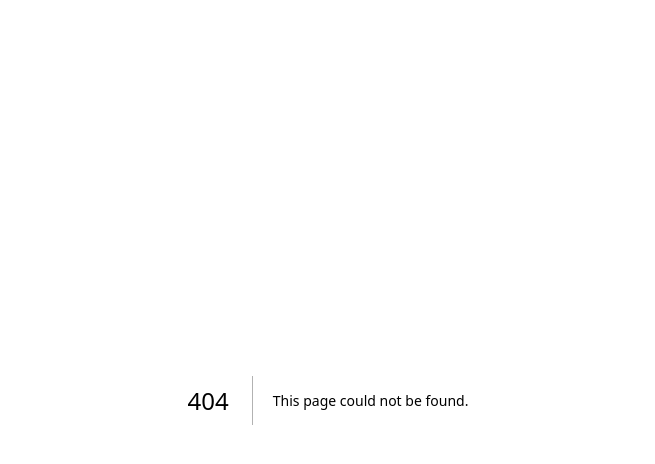
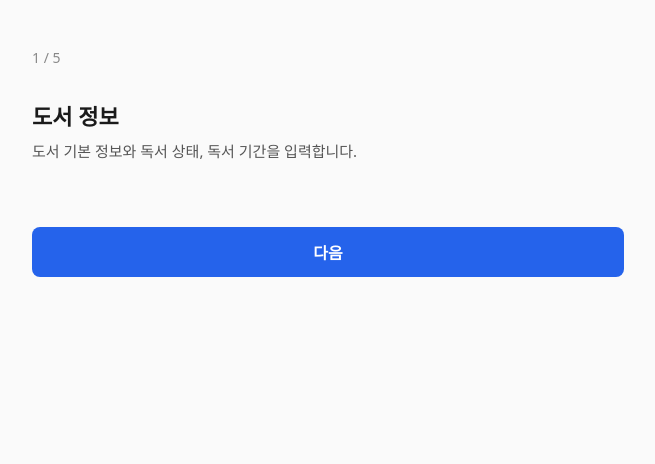
Before and after one commit to f-lab-edu/jy-monorepo, a Next.js app in the folder apps/assignment-03/: page /write in a window 1280 px wide. Before the commit this address had no page. Shown: the top 464 px of the page, without its empty margins (312-967 px from the left). Built offline with nearby package versions, Linux system fonts and the light colour scheme.

Commit message:
feat: 멀티 스텝 폼 골격 추가 (FormProvider + ?step= 스텝 관리 (#15)

```diff
--- /dev/null
+++ b/apps/assignment-03/app/write/page.tsx
@@ -0,0 +1,12 @@
+import { Suspense } from 'react';
+
+import { RecordForm } from '@/components/record-form';
+
+// useSearchParams를 쓰는 클라이언트 폼이라 정적 프리렌더에 Suspense 경계가 필요하다.
+export default function WritePage() {
+  return (
+    <Suspense>
+      <RecordForm />
+    </Suspense>
+  );
+}
--- /dev/null
+++ b/apps/assignment-03/src/components/record-form/index.tsx
@@ -0,0 +1,43 @@
+/** @jsxImportSource @emotion/react */
+'use client';
+
+import { FormProvider, useForm } from 'react-hook-form';
+
+import { StepNavigation } from '@/components/step-navigation';
+import { StepPlaceholder } from '@/components/step-placeholder';
+import { useFunnelStep } from '@/hooks/use-funnel-step';
+import { getStepMeta, STEP_FIELDS, TOTAL_STEPS } from '@/lib/funnel-steps';
+import { DEFAULT_FORM_VALUES, type ReadingRecordFormValues } from '@/lib/reading-record';
+
+// 5스텝을 관통하는 단일 폼 컨테이너. FormProvider가 스텝 전환에도 언마운트되지 않아
+// 폼 값이 그대로 유지된다 — 라우트 분리 대신 ?step= 쿼리 파라미터를 쓰는 이유.
+export function RecordForm() {
+  const { step, goNext, goPrev } = useFunnelStep();
+  const methods = useForm<ReadingRecordFormValues>({
+    // 입력 중엔 조용히, "다음" 클릭 후엔 onChange로 즉시 재평가한다.
+    mode: 'onSubmit',
+    reValidateMode: 'onChange',
+    defaultValues: DEFAULT_FORM_VALUES,
+  });
+
+  const { title, description } = getStepMeta(step);
+
+  // "다음": 현재 스텝 필드만 검증하고 통과 시 이동. 실패 시 첫 실패 필드로 focus.
+  const handleNext = async () => {
+    const fields = STEP_FIELDS[step] ?? [];
+    const valid = fields.length === 0 || (await methods.trigger(fields, { shouldFocus: true }));
+    if (valid) goNext();
+  };
+
+  return (
+    <FormProvider {...methods}>
+      <section css={{ maxWidth: 640, margin: '0 auto', padding: '48px 24px' }}>
+        <p css={{ fontSize: 14, color: '#888', margin: 0 }}>
+          {step} / {TOTAL_STEPS}
+        </p>
+        <StepPlaceholder title={title} description={description} />
+        <StepNavigation step={step} totalSteps={TOTAL_STEPS} onPrev={goPrev} onNext={handleNext} />
+      </section>
+    </FormProvider>
+  );
+}
--- /dev/null
+++ b/apps/assignment-03/src/components/step-navigation/index.tsx
@@ -0,0 +1,56 @@
+/** @jsxImportSource @emotion/react */
+'use client';
+
+interface StepNavigationProps {
+  step: number;
+  totalSteps: number;
+  onPrev: () => void;
+  onNext: () => void;
+}
+
+const baseButton = {
+  flex: 1,
+  padding: '13px 0',
+  borderRadius: 8,
+  fontSize: 16,
+  fontWeight: 600,
+  cursor: 'pointer',
+} as const;
+
+// 이전/다음 네비게이션. 마지막 스텝의 제출 동작은 제출 PR(#6)에서 연결한다.
+export function StepNavigation({ step, totalSteps, onPrev, onNext }: StepNavigationProps) {
+  const isLast = step === totalSteps;
+
+  return (
+    <nav css={{ display: 'flex', gap: 12, marginTop: 32 }}>
+      {step > 1 && (
+        <button
+          type="button"
+          onClick={onPrev}
+          css={{
+            ...baseButton,
+            border: '1px solid #d1d5db',
+            backgroundColor: '#fff',
+            color: '#374151',
+          }}
+        >
+          이전
+        </button>
+      )}
+      <button
+        type="button"
+        onClick={onNext}
+        disabled={isLast}
+        css={{
+          ...baseButton,
+          border: 'none',
+          backgroundColor: '#2563eb',
+          color: '#fff',
+          '&:disabled': { backgroundColor: '#9ca3af', cursor: 'not-allowed' },
+        }}
+      >
+        {isLast ? '작성 완료' : '다음'}
+      </button>
+    </nav>
+  );
+}
--- /dev/null
+++ b/apps/assignment-03/src/components/step-placeholder/index.tsx
@@ -0,0 +1,17 @@
+/** @jsxImportSource @emotion/react */
+'use client';
+
+interface StepPlaceholderProps {
+  title: string;
+  description: string;
+}
+
+// 각 스텝의 실제 필드가 구현되기 전까지 자리를 지키는 플레이스홀더.
+export function StepPlaceholder({ title, description }: StepPlaceholderProps) {
+  return (
+    <div css={{ padding: '32px 0' }}>
+      <h2 css={{ fontSize: 22, margin: '0 0 8px' }}>{title}</h2>
+      <p css={{ fontSize: 15, lineHeight: 1.6, color: '#555', margin: 0 }}>{description}</p>
+    </div>
+  );
+}
--- /dev/null
+++ b/apps/assignment-03/src/hooks/use-funnel-step.ts
@@ -0,0 +1,45 @@
+import { usePathname, useRouter, useSearchParams } from 'next/navigation';
+import { useCallback, useEffect, useState } from 'react';
+
+import { parseStep, TOTAL_STEPS } from '@/lib/funnel-steps';
+
+/**
+ * ?step=N 쿼리 파라미터를 단일 진실(source of truth)로 스텝을 관리한다.
+ *
+ * - 이동은 push라 브라우저 뒤로가기가 그대로 스텝 이동이 된다.
+ * - 도달한 적 없는 스텝의 직접 진입(?step=4 붙여넣기 등)은 마지막 도달 스텝으로 replace.
+ * - maxReachedStep은 세션 내 상태라 새로고침 시 1로 초기화된다. 복원은 persist PR에서 다룬다.
+ */
+export function useFunnelStep() {
+  const router = useRouter();
+  const pathname = usePathname();
+  const searchParams = useSearchParams();
+
+  const step = parseStep(searchParams.get('step'));
+  const [maxReachedStep, setMaxReachedStep] = useState(1);
+
+  useEffect(() => {
+    if (step > maxReachedStep) {
+      router.replace(`${pathname}?step=${maxReachedStep}`);
+    }
+  }, [step, maxReachedStep, pathname, router]);
+
+  const goTo = useCallback(
+    (next: number) => {
+      router.push(`${pathname}?step=${next}`);
+    },
+    [pathname, router],
+  );
+
+  const goNext = useCallback(() => {
+    const next = Math.min(step + 1, TOTAL_STEPS);
+    setMaxReachedStep((max) => Math.max(max, next));
+    goTo(next);
+  }, [goTo, step]);
+
+  const goPrev = useCallback(() => {
+    if (step > 1) goTo(step - 1);
+  }, [goTo, step]);
+
+  return { step, goNext, goPrev };
+}
--- /dev/null
+++ b/apps/assignment-03/src/lib/funnel-steps.ts
@@ -0,0 +1,34 @@
+import type { FieldPath } from 'react-hook-form';
+
+import type { ReadingRecordFormValues } from '@/lib/reading-record';
+
+// 스텝 정의. 배열 순서가 곧 스텝 번호(인덱스 + 1)다.
+export const FUNNEL_STEPS = [
+  { title: '도서 정보', description: '도서 기본 정보와 독서 상태, 독서 기간을 입력합니다.' },
+  { title: '평가', description: '추천 여부와 별점을 매깁니다.' },
+  { title: '독후감', description: '책에 대한 감상을 남깁니다.' },
+  { title: '인용구', description: '기억하고 싶은 문장을 기록합니다.' },
+  { title: '공개 설정', description: '이 기록의 공개 여부를 정합니다.' },
+] as const;
+
+export const TOTAL_STEPS = FUNNEL_STEPS.length;
+
+// "다음" 클릭 시 검증(trigger)할 스텝별 필드 목록. 각 스텝 구현 PR에서 채운다.
+export const STEP_FIELDS: Record<number, FieldPath<ReadingRecordFormValues>[]> = {
+  1: [],
+  2: [],
+  3: [],
+  4: [],
+  5: [],
+};
+
+// ?step= 쿼리 파라미터 원형을 유효한 스텝 번호로 정규화한다(비숫자·범위 밖 → 1).
+export function parseStep(raw: string | null): number {
+  const parsed = Number(raw);
+  if (!Number.isInteger(parsed) || parsed < 1 || parsed > TOTAL_STEPS) return 1;
+  return parsed;
+}
+
+export function getStepMeta(step: number) {
+  return FUNNEL_STEPS[step - 1] ?? FUNNEL_STEPS[0];
+}
--- /dev/null
+++ b/apps/assignment-03/src/lib/reading-record.ts
@@ -0,0 +1,54 @@
+// 독서 상태. 상태에 따라 독서 기간 입력 가능 여부가 달라진다(검증 규칙은 Step1 PR에서).
+export const READING_STATUSES = ['wishlist', 'reading', 'finished', 'on-hold'] as const;
+export type ReadingStatus = (typeof READING_STATUSES)[number];
+
+export const READING_STATUS_LABELS: Record<ReadingStatus, string> = {
+  wishlist: '읽고 싶은 책',
+  reading: '읽는 중',
+  finished: '읽음',
+  'on-hold': '보류 중',
+};
+
+// 인용구 한 건. 페이지 번호는 인용구 개수에 따라 required가 달라지는 조건부 필드라
+// 인풋 원형(문자열)으로 두고 검증·제출 시 숫자로 다룬다.
+export interface QuoteField {
+  text: string;
+  page: string;
+}
+
+// 5스텝 전체를 관통하는 단일 폼 값. 날짜는 <input type="date"> 원형인 'yyyy-MM-dd' 문자열.
+export interface ReadingRecordFormValues {
+  // Step1 — 도서 기본 정보 · 독서 상태 · 독서 기간
+  title: string;
+  author: string;
+  publishedAt: string;
+  totalPages: number | null;
+  status: ReadingStatus | null;
+  startedAt: string;
+  finishedAt: string;
+  // Step2 — 추천 여부 · 별점(0~5, 0.5 스케일)
+  recommend: boolean | null;
+  rating: number;
+  // Step3 — 독후감
+  review: string;
+  // Step4 — 인용구 목록
+  quotes: QuoteField[];
+  // Step5 — 공개 여부
+  isPublic: boolean;
+}
+
+// 선택형 필드(status·recommend)는 null로 시작해 "미선택"과 "선택함"을 구분한다.
+export const DEFAULT_FORM_VALUES: ReadingRecordFormValues = {
+  title: '',
+  author: '',
+  publishedAt: '',
+  totalPages: null,
+  status: null,
+  startedAt: '',
+  finishedAt: '',
+  recommend: null,
+  rating: 0,
+  review: '',
+  quotes: [],
+  isPublic: false,
+};
```
Also changed, not shown: apps/assignment-03/app/page.tsx (+20 -1 lines), 1 other file (tests, documents, lock files or other folders).
